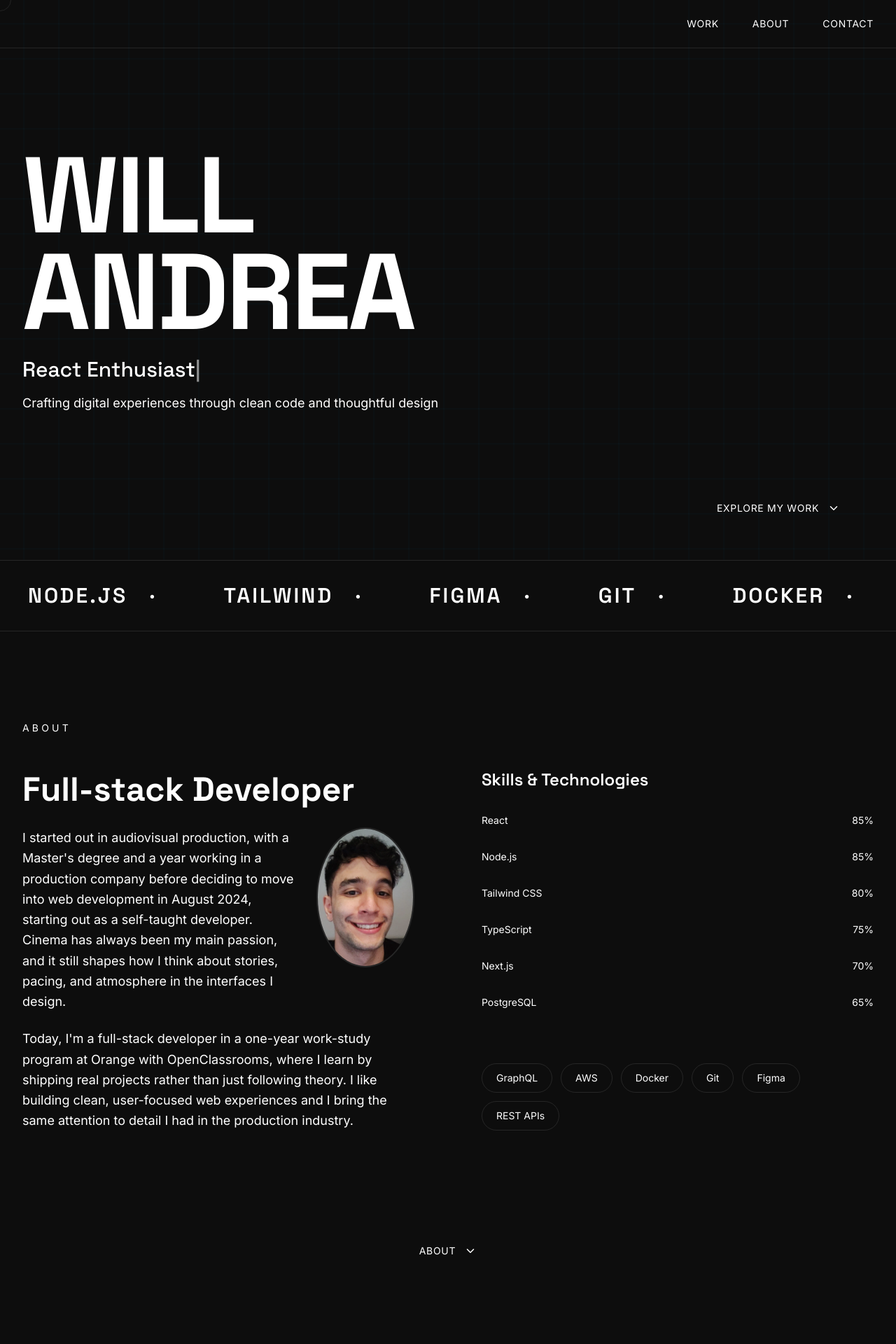
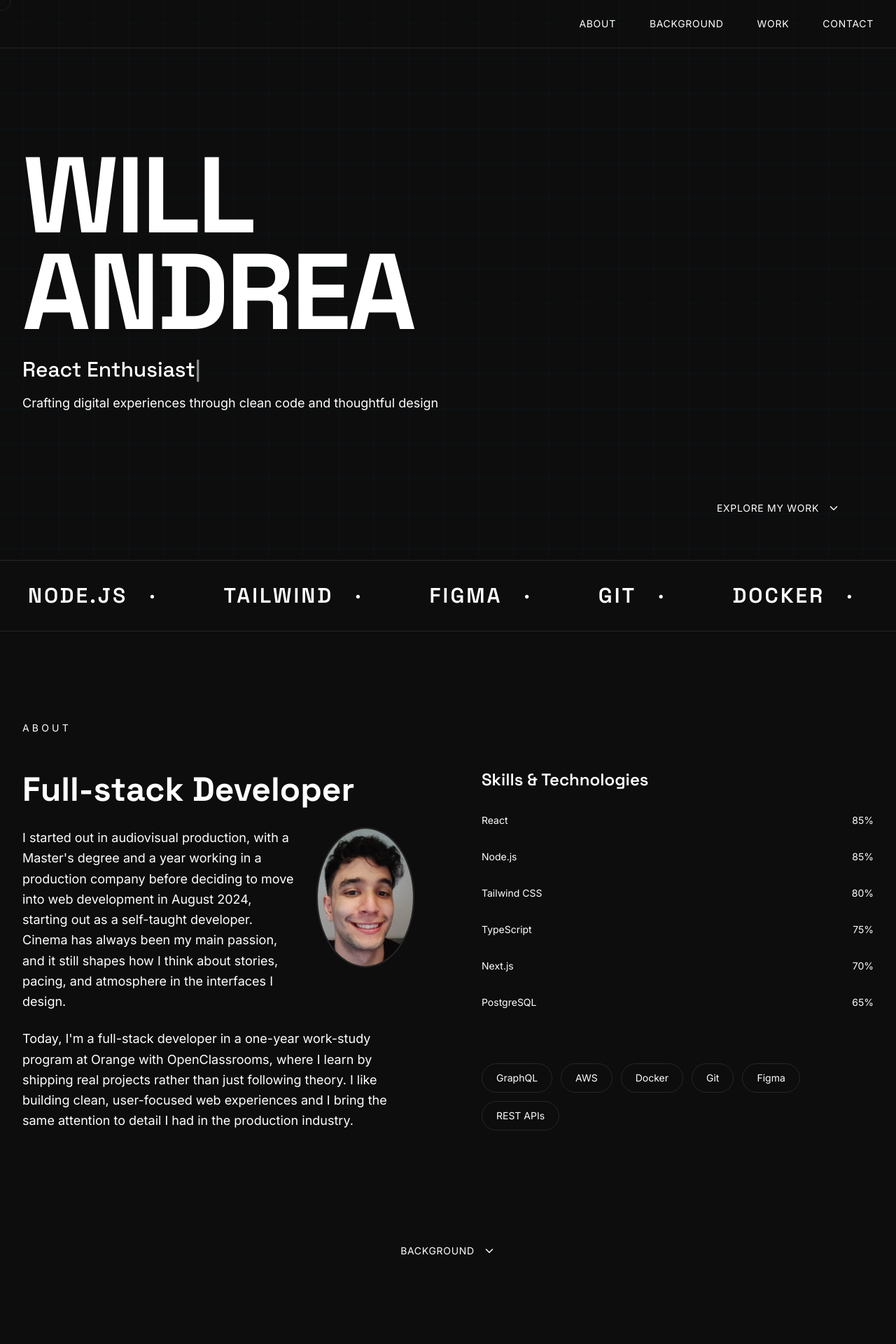
Before and after one commit to WAndrea0207/Portfolio-Andrea-Will, a React (Vite) app: page / in a window 1280 px wide. Shown: the top 1920 px of the page at 70% size. Built offline with nearby package versions, Linux system fonts and the light colour scheme.

Commit message:
update navigation and about sections

```diff
--- a/src/app/components/About.tsx
+++ b/src/app/components/About.tsx
@@ -144,7 +144,7 @@ export function About() {
         <div className="mt-24 h-[1px] bg-gradient-to-r from-transparent via-foreground/10 to-transparent" />
 
         <div className="mt-12 flex justify-center">
-          <ScrollButton targetId="experience" label="About" />
+          <ScrollButton targetId="experience" label="Background" />
         </div>
       </div>
     </section>
--- a/src/app/components/Navigation.tsx
+++ b/src/app/components/Navigation.tsx
@@ -17,16 +17,22 @@ export function Navigation() {
     >
       <div className="max-w-[1600px] mx-auto flex justify-end items-center gap-12">
         <button
+          onClick={() => scrollToSection('about')}
+          className="uppercase tracking-wider text-sm text-foreground/70 hover:text-accent transition-colors duration-300"
+        >
+          About
+        </button>
+        <button
+          onClick={() => scrollToSection('experience')}
+          className="uppercase tracking-wider text-sm text-foreground/70 hover:text-accent transition-colors duration-300"
+        >
+          Background
+        </button>
+        <button
           onClick={() => scrollToSection('work')}
           className="uppercase tracking-wider text-sm text-foreground/70 hover:text-accent transition-colors duration-300"
         >
           Work
-        </button>
-        <button
-          onClick={() => scrollToSection('about')}
-          className="uppercase tracking-wider text-sm text-foreground/70 hover:text-accent transition-colors duration-300"
-        >
-          About
         </button>
         <button
           onClick={() => scrollToSection('contact')}
--- a/src/app/components/Projects.tsx
+++ b/src/app/components/Projects.tsx
@@ -52,7 +52,7 @@ export function Projects() {
             animate={isVisible ? { opacity: 1 } : { opacity: 0 }}
             transition={{ duration: 0.6 }}
           >
-            <p className="uppercase tracking-[0.3em] text-sm text-accent mb-4">Selected Work</p>
+            <p className="uppercase tracking-[0.3em] text-sm text-accent mb-4">Work</p>
             <h2 className="text-5xl md:text-7xl mb-20 leading-tight" style={{ fontFamily: 'var(--font-display)' }}>
               Recent Projects
             </h2>
```
